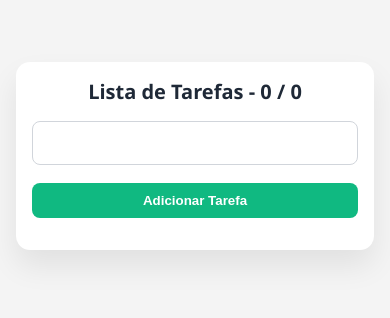
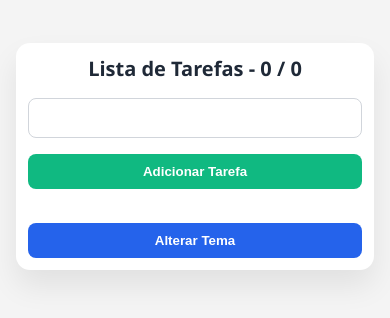
Before and after one commit to Jorge-Gabriel97/To-Do-List-Typescript, a React (Vite) app: page / in a window 390 px wide. Shown: the part 266-584 px from the top of the page. Built offline with nearby package versions, Linux system fonts and the light colour scheme.

Commit message:
feat:Corrigir tema - Botão tema - Layout

```diff
--- a/src/App.css
+++ b/src/App.css
@@ -4,11 +4,9 @@
 
 body {
   font-family: "Segoe UI", Roboto, Helvetica, Arial, sans-serif;
-  background-color: #f4f4f4;
   margin: 0;
   padding: 0;
   min-height: 100vh;
-  color: #222;
 }
 
 .app {
@@ -17,6 +15,46 @@ body {
   align-items: center;
   justify-content: center;
   padding: 24px;
+  background-color: #f4f4f4;
+  color: #222;
+  transition: background-color 0.25s ease, color 0.25s ease;
+}
+
+.app.dark {
+  background-color: #0f172a;
+  color: #dbeafe;
+}
+
+.app.dark .container {
+  background: #1e293b;
+  box-shadow: 0 16px 30px rgba(0, 0, 0, 0.45);
+}
+
+.app.dark h1,
+.app.dark li,
+.app.dark li label,
+.app.dark li button {
+  color: #dbeafe;
+}
+
+.app.dark input[type="text"] {
+  background-color: #1e293b;
+  color: #e2e8f0;
+  border-color: #334155;
+}
+
+.app.dark input[type="text"]:focus {
+  border-color: #38bdf8;
+  box-shadow: 0 0 0 3px rgba(56, 189, 248, 0.2);
+}
+
+.app.dark button {
+  background-color: #2563eb;
+}
+
+.app.dark button:hover,
+.app.dark button:focus {
+  background-color: #1d4ed8;
 }
 
 .container {
@@ -129,6 +167,17 @@ li button:hover {
   background-color: #dc2626;
 }
 
+.theme-toggle {
+  margin-top: 18px;
+  width: 100%;
+  background-color: #2563eb;
+}
+
+.theme-toggle:hover,
+.theme-toggle:focus {
+  background-color: #1d4ed8;
+}
+
 @media (max-width: 640px) {
   .app {
     padding: 16px;
@@ -171,11 +220,73 @@ li button:hover {
     font-size: 1.25rem;
   }
 
+  .container {
+    padding: 12px;
+  }
+
+  .input-container {
+    gap: 8px;
+  }
+
+  input[type="text"] {
+    padding: 10px 12px;
+  }
+
+  button,
+  li button {
+    padding: 10px 12px;
+  }
+
   li {
     padding: 10px;
   }
+}
 
-  button {
-    padding: 10px 14px;
+@media (max-width: 360px) {
+  .app {
+    padding: 10px;
+  }
+
+  h1 {
+    font-size: 1.1rem;
+  }
+
+  .container {
+    padding: 10px;
+    border-radius: 10px;
+  }
+
+  .input-container {
+    gap: 6px;
+  }
+
+  input[type="text"] {
+    padding: 8px 10px;
+    font-size: 0.95rem;
+  }
+
+  button,
+  li button {
+    font-size: 0.82rem;
+    padding: 8px 10px;
+  }
+
+  li {
+    gap: 8px;
+    padding: 8px;
   }
 }
+
+@media (max-width: 320px) {
+  h1 {
+    font-size: 1rem;
+  }
+
+  .input-container {
+    flex-direction: column;
+  }
+
+  li {
+    font-size: 0.92rem;
+  }
+}
--- a/src/App.tsx
+++ b/src/App.tsx
@@ -1,5 +1,6 @@
-import { useState, useEffect  } from 'react'
+import { useContext, useEffect, useState } from 'react'
 import './App.css'
+import ThemeContext from './ThemeContext'
 
 interface TodoItem {
   id: string,
@@ -8,9 +9,10 @@ interface TodoItem {
 }
 
 function App() {
-  const chaveTarefasMemoria = "tarefas"
+  const { theme, toggleTheme } = useContext(ThemeContext)
+  const chaveTarefasMemoria = 'tarefas'
   const [todos, setTodos] = useState<TodoItem[]>([])
-  const [novoTodo, setNovoTodo] = useState<string>("")
+  const [novoTodo, setNovoTodo] = useState<string>('')
   const [estaCarregado, setEstaCarregado] = useState<boolean>(false)
 
   const adicionarTarefa = (): void => {
@@ -59,11 +61,11 @@ function App() {
       setTodos(JSON.parse(tarefasDaMemoria))
     }
     setEstaCarregado(true)
-  },[])
+  }, [])
 
 
   return (
-    <div className="app">
+    <div className={`app ${theme}`}>
       <div className="container">
         <h1>Lista de Tarefas - {obterTarefasCompletas().length} / {todos.length}</h1>
         <div className="input-container">
@@ -75,12 +77,15 @@ function App() {
             todos.map((todo) => (
               <li key={todo.id}>
                 <input type="checkbox" checked={todo.completado} onChange={() => marcarCompleto(todo.id)} />
-                <span style={{ textDecoration: todo.completado ? "line-through" : "none" }}>{todo.texto}</span>
+                <span style={{ textDecoration: todo.completado ? 'line-through' : 'none' }}>{todo.texto}</span>
                 <button onClick={() => removerTarefa(todo.id)}>Remover</button>
               </li>
             ))
           }
         </ol>
+        <button className="theme-toggle" onClick={toggleTheme}>
+          {theme === 'light' ? 'Alterar Tema' : 'Alterar Tema'}
+        </button>
       </div>
     </div>
   )
--- /dev/null
+++ b/src/ThemeContext.tsx
@@ -0,0 +1,40 @@
+import { createContext, ReactNode, useEffect, useState } from 'react'
+
+interface ThemeContextType {
+    theme: 'light' | 'dark'
+    toggleTheme: () => void
+}
+
+const defaultContext: ThemeContextType = {
+    theme: 'light',
+    toggleTheme: () => { },
+}
+
+const ThemeContext = createContext<ThemeContextType>(defaultContext)
+
+export const ThemeProvider = ({ children }: { children: ReactNode }) => {
+    const [theme, setTheme] = useState<'light' | 'dark'>('light')
+
+    useEffect(() => {
+        const storedTheme = localStorage.getItem('app-theme')
+        if (storedTheme === 'light' || storedTheme === 'dark') {
+            setTheme(storedTheme)
+        }
+    }, [])
+
+    useEffect(() => {
+        localStorage.setItem('app-theme', theme)
+    }, [theme])
+
+    const toggleTheme = () => {
+        setTheme(prevTheme => (prevTheme === 'light' ? 'dark' : 'light'))
+    }
+
+    return (
+        <ThemeContext.Provider value={{ theme, toggleTheme }}>
+            {children}
+        </ThemeContext.Provider>
+    )
+}
+
+export default ThemeContext
--- a/src/main.tsx
+++ b/src/main.tsx
@@ -1,9 +1,12 @@
 import { StrictMode } from 'react'
 import { createRoot } from 'react-dom/client'
 import App from './App.tsx'
+import { ThemeProvider } from './ThemeContext'
 
 createRoot(document.getElementById('root')!).render(
   <StrictMode>
-    <App />
+    <ThemeProvider>
+      <App />
+    </ThemeProvider>
   </StrictMode>,
 )
```
Lines whose indentation alone changed are shown as unchanged.
